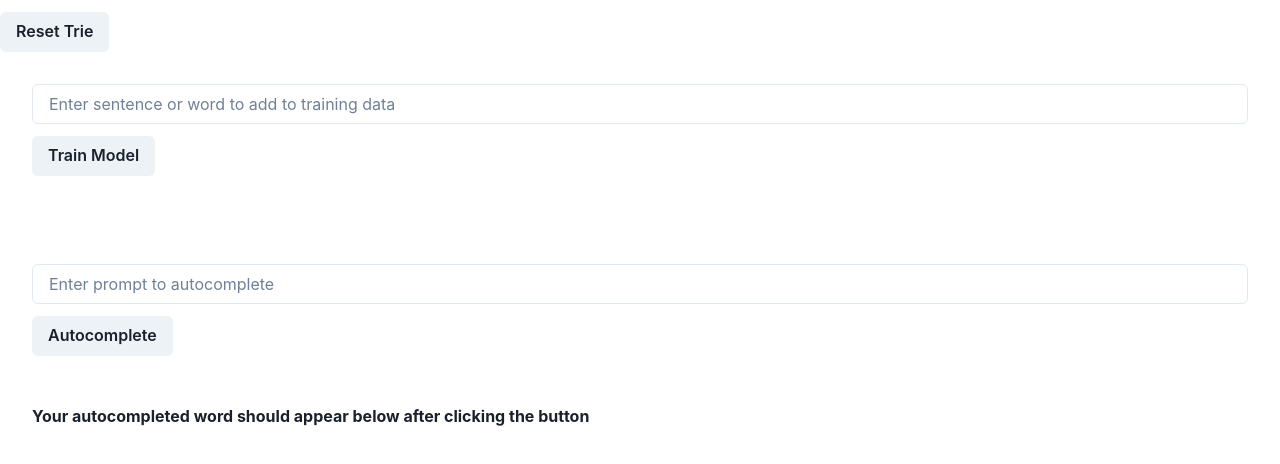
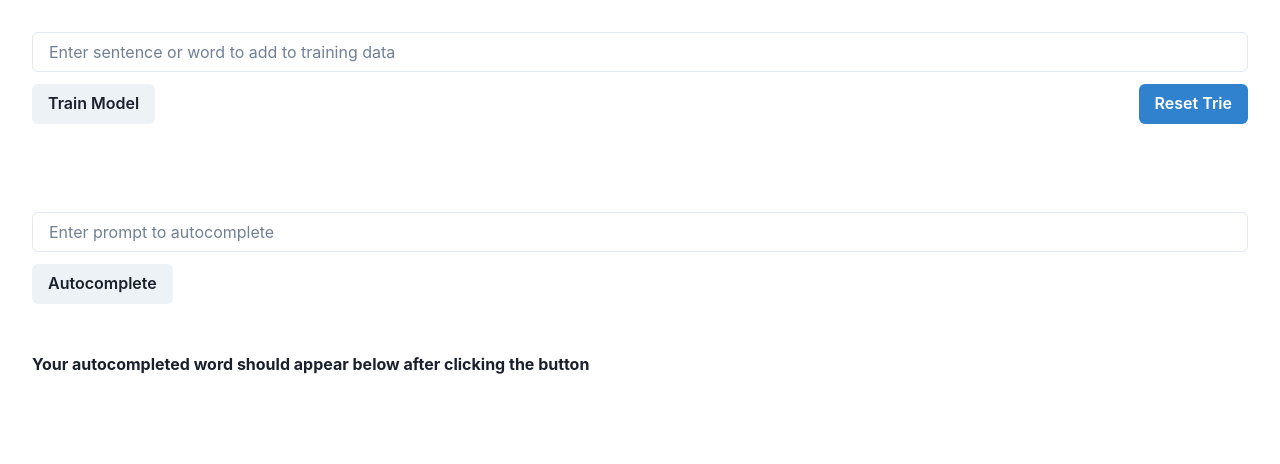
Before and after one commit to SilverMarcs/fast-autocomplete, a React (Create React App) app in the folder client/: page / in a window 1280 px wide. Shown: the top 464 px of the page. Built offline with nearby package versions, Linux system fonts and the light colour scheme.

Commit message:
using toast for confirming reset notification

```diff
--- a/client/src/App.js
+++ b/client/src/App.js
@@ -1,4 +1,12 @@
-import { Box, Button, ChakraProvider, Input, Text } from "@chakra-ui/react";
+import {
+  Box,
+  Button,
+  ChakraProvider,
+  Flex,
+  Input,
+  Text,
+  useToast,
+} from "@chakra-ui/react";
 import axios from "axios";
 import React, { useState } from "react";
 
@@ -7,6 +15,8 @@ function App() {
   const [outputValue, setOutputValue] = useState("");
   const [trainingText, setTrainingText] = useState("");
   const [trainingSucessText, setTrainingSucessText] = useState("");
+  const [isConfirming, setIsConfirming] = useState(false);
+  const toast = useToast();
 
   const handleTrainingTextChange = (event) => {
     setTrainingText(event.target.value);
@@ -50,6 +60,13 @@ function App() {
         `${process.env.REACT_APP_API_URL}/reset`
       );
       console.log(response.data.status);
+      toast({
+        title: "Successfully Reset autocomplete model.",
+        status: "success",
+        duration: 2000,
+        isClosable: true,
+      });
+      setIsConfirming(false);
     } catch (error) {
       console.error(error);
     }
@@ -57,19 +74,27 @@ function App() {
 
   return (
     <ChakraProvider>
-      <Button mt={3} onClick={handleReset}>
-        Reset Trie
-      </Button>
-
       <Box p={8}>
         <Input
           placeholder="Enter sentence or word to add to training data"
           value={trainingText}
           onChange={handleTrainingTextChange}
         />
-        <Button mt={3} onClick={handleTraining}>
-          Train Model
-        </Button>
+
+        <Flex justifyContent="space-between">
+          <Button mt={3} onClick={handleTraining}>
+            Train Model
+          </Button>
+
+          <Button
+            mt={3}
+            onClick={isConfirming ? handleReset : () => setIsConfirming(true)}
+            colorScheme={isConfirming ? "orange" : "blue"}
+          >
+            {isConfirming ? "Confirm" : "Reset Trie"}
+          </Button>
+        </Flex>
+
         <Text mt={6}>{trainingSucessText}</Text>
       </Box>
 
```
